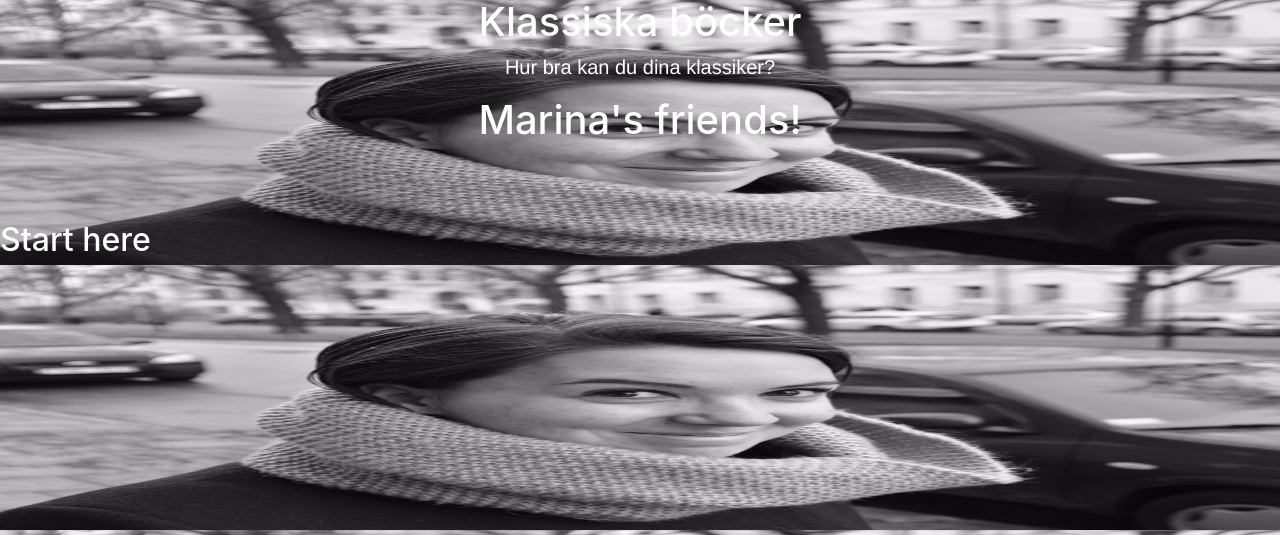
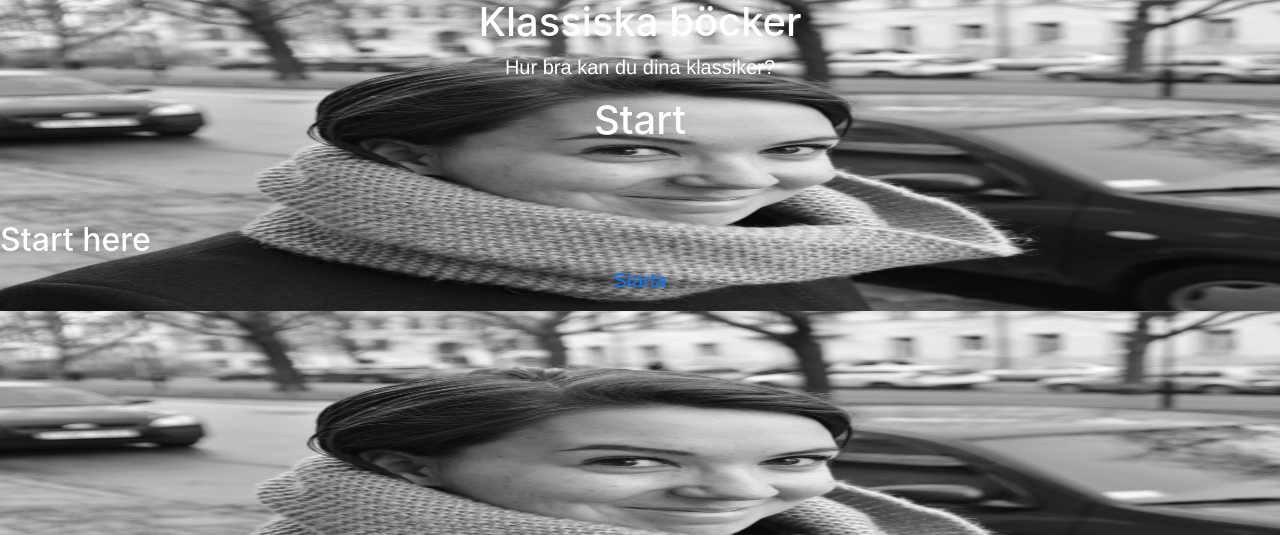
Before and after one commit to cupaiuolo/quizproject, a Django app: page /quiz/1/ in a window 1280 px wide. Shown: the top 535 px of the page. Run offline with Django 3.2, Linux system fonts and the light colour scheme; some libraries are stand-ins or nearby versions.

Commit message:
Added links
Added links in html pages to forward to next page

```diff
--- a/quiz/templates/completed.html
+++ b/quiz/templates/completed.html
@@ -12,6 +12,9 @@
 	<br>
 	<h2>
 	<br>
+	<p><a href="{% url 'start_page' %}">
+    Till startsidan
+</a></p>
 	<br>
 
 
--- a/quiz/templates/question.html
+++ b/quiz/templates/question.html
@@ -27,6 +27,9 @@
 						Exempel 3
 						<br>
 					</form>
+					<p><a href="{% url 'completed_page' quiz_number %}">
+    Nästa
+</a></p>
 
 		</body>
 	</head>
--- a/quiz/templates/quiz.html
+++ b/quiz/templates/quiz.html
@@ -9,12 +9,15 @@
 		<h1>{{ quiz.name }}</h1>
 	<p>{{ quiz.description }}</p>
 
-	<h1>Marina's friends!</h1>
+	<h1>Start</h1>
 	<br>
 
 	<br>
 	<br>
 	<h2>Start here</h2>
+	<p><a href="{% url 'question_page' quiz_number 1 %}">
+    Starta
+</a></p>
 		</body>
 	</head>
 	</html>
```
Also changed, not shown: quiz/templates/startpage.html (+4 -3 lines).
